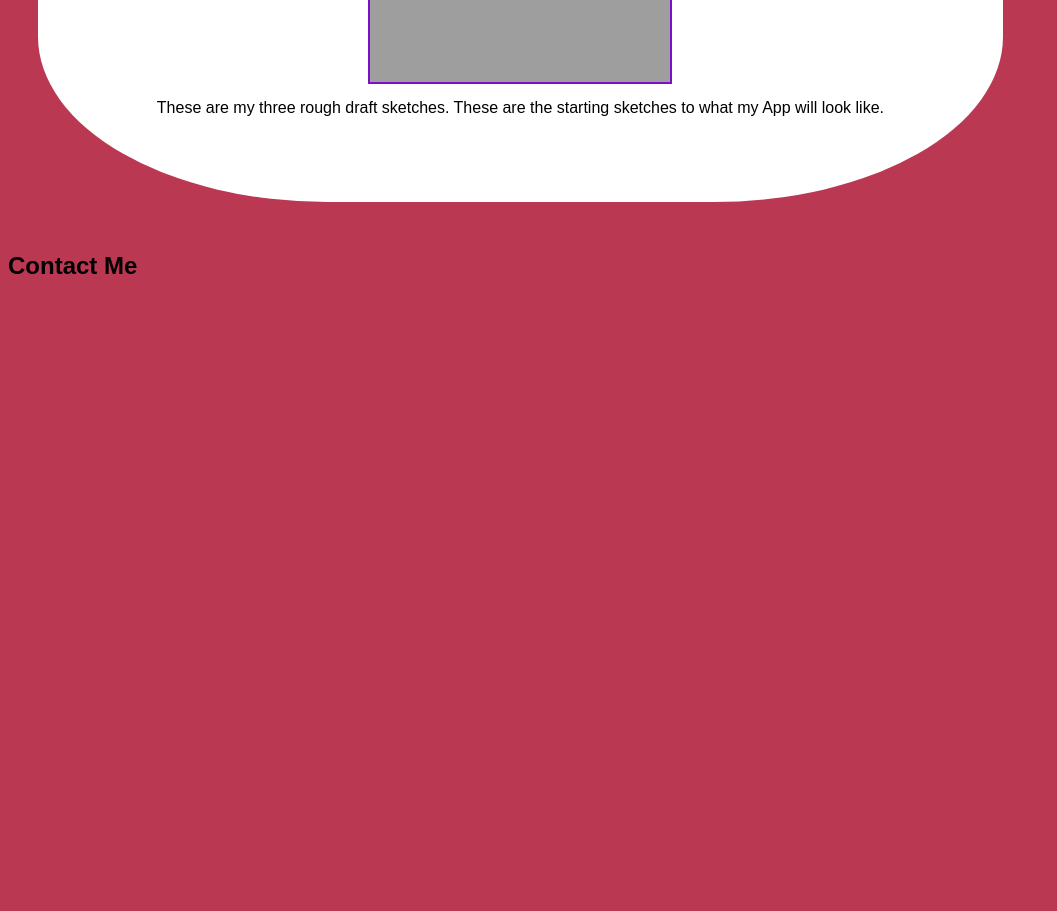
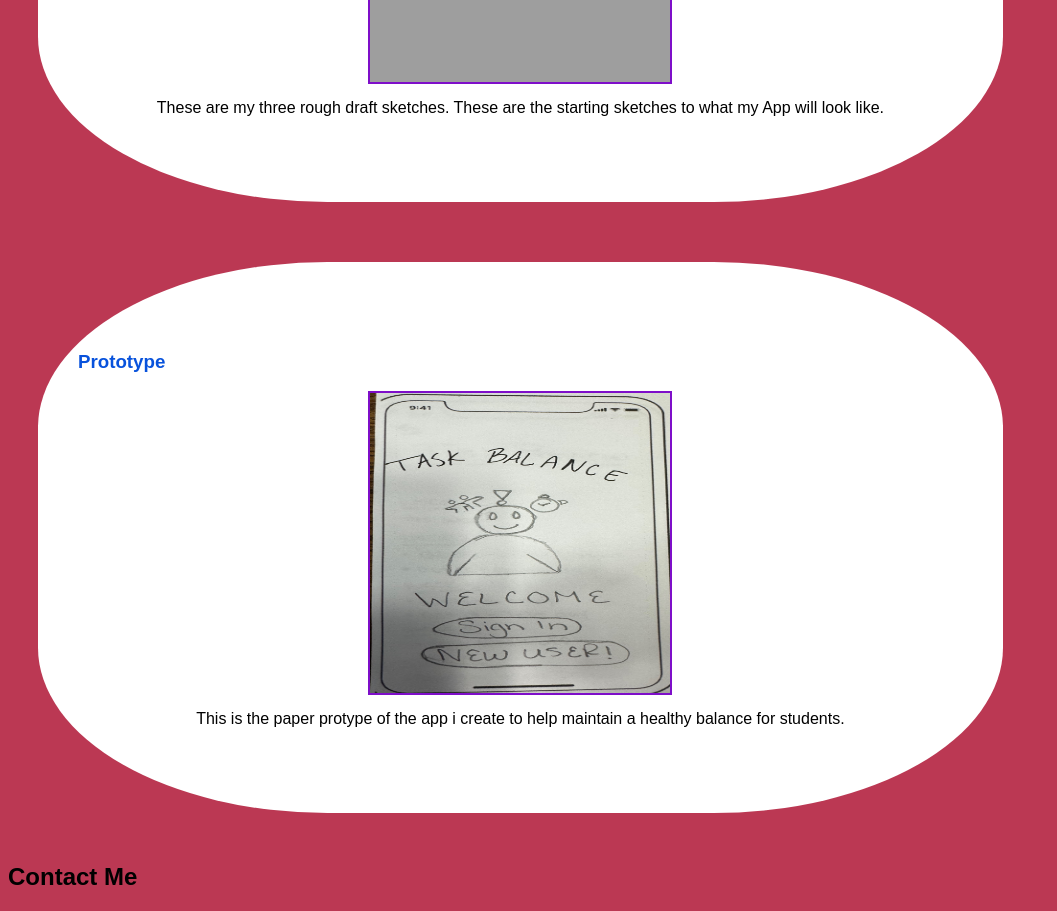
Before and after one commit to CSE-JaydeeMM/CSE-JaydeeMM.github.io, a plain HTML site: page index.html in a window 1280 px wide. Shown: the part 1862-2773 px from the top of the page, without its empty margins (0-1057 px from the left). Before the commit the page ends 2162 px from the top, so only its background shows below. Drawn offline with Linux system fonts and the light colour scheme; grey boxes are pictures that could not be loaded.

Commit message:
proptotype

```diff
--- a/index.html
+++ b/index.html
@@ -48,6 +48,17 @@
   <p>These are my three rough draft sketches. These are the starting sketches to what my App will look like. <p>
   </section>
 
+  <!--Paper Prototype Assignment-->
+<section class="project">
+  <a href="Files/Paper Protype.pdf">
+    <h3> Prototype</h3>
+  </a>
+  <a href="Files/Paper Protype.pdf">
+    <img src="images/Paper prototype.png">
+  </a>
+  <p> This is the paper protype of the app i create to help maintain a healthy balance for students. </p>
+  </section>
+
 
     </div>
 
```
Also changed, not shown: images/Paper prototype.png (added), 2 other files.
